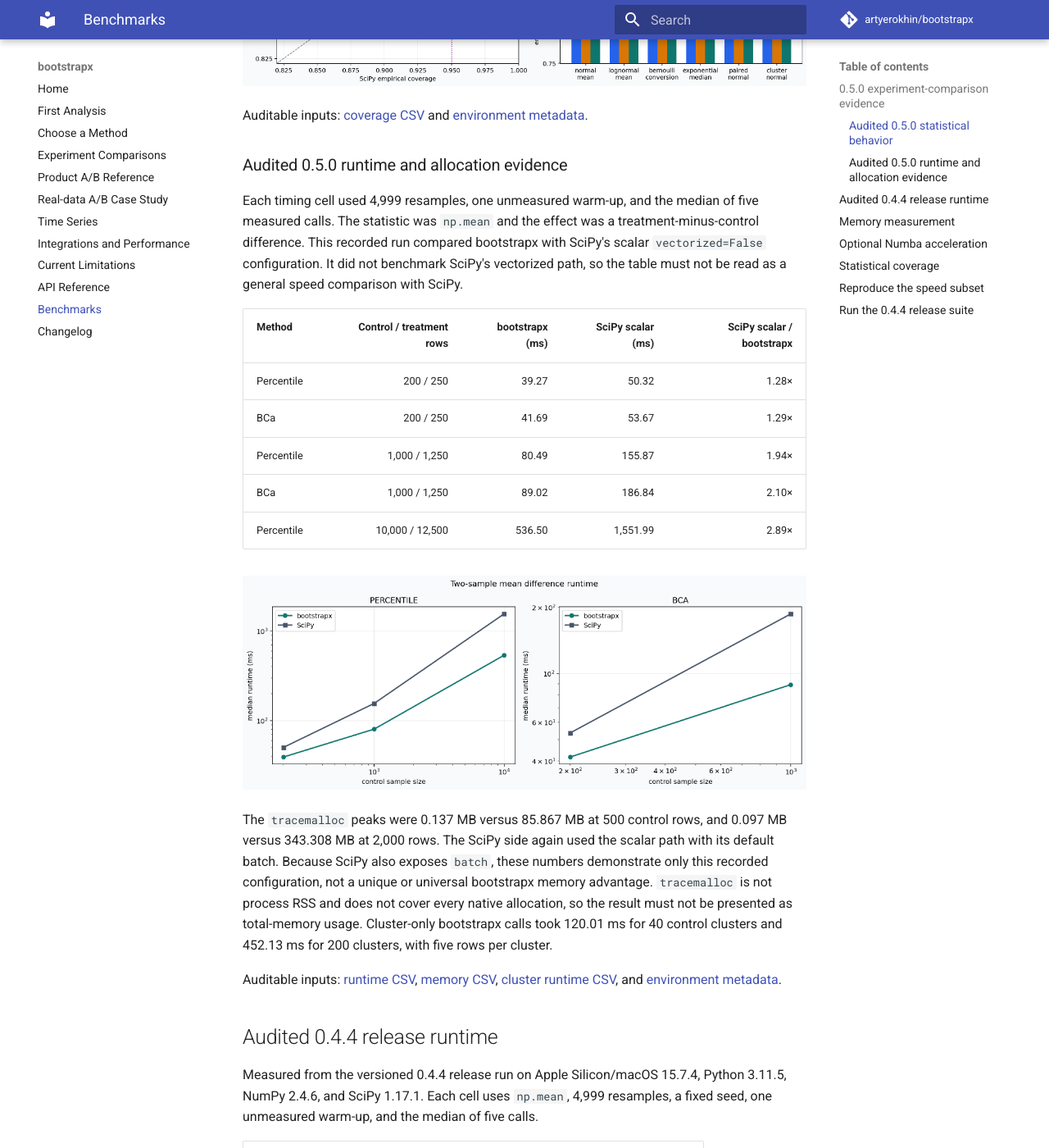
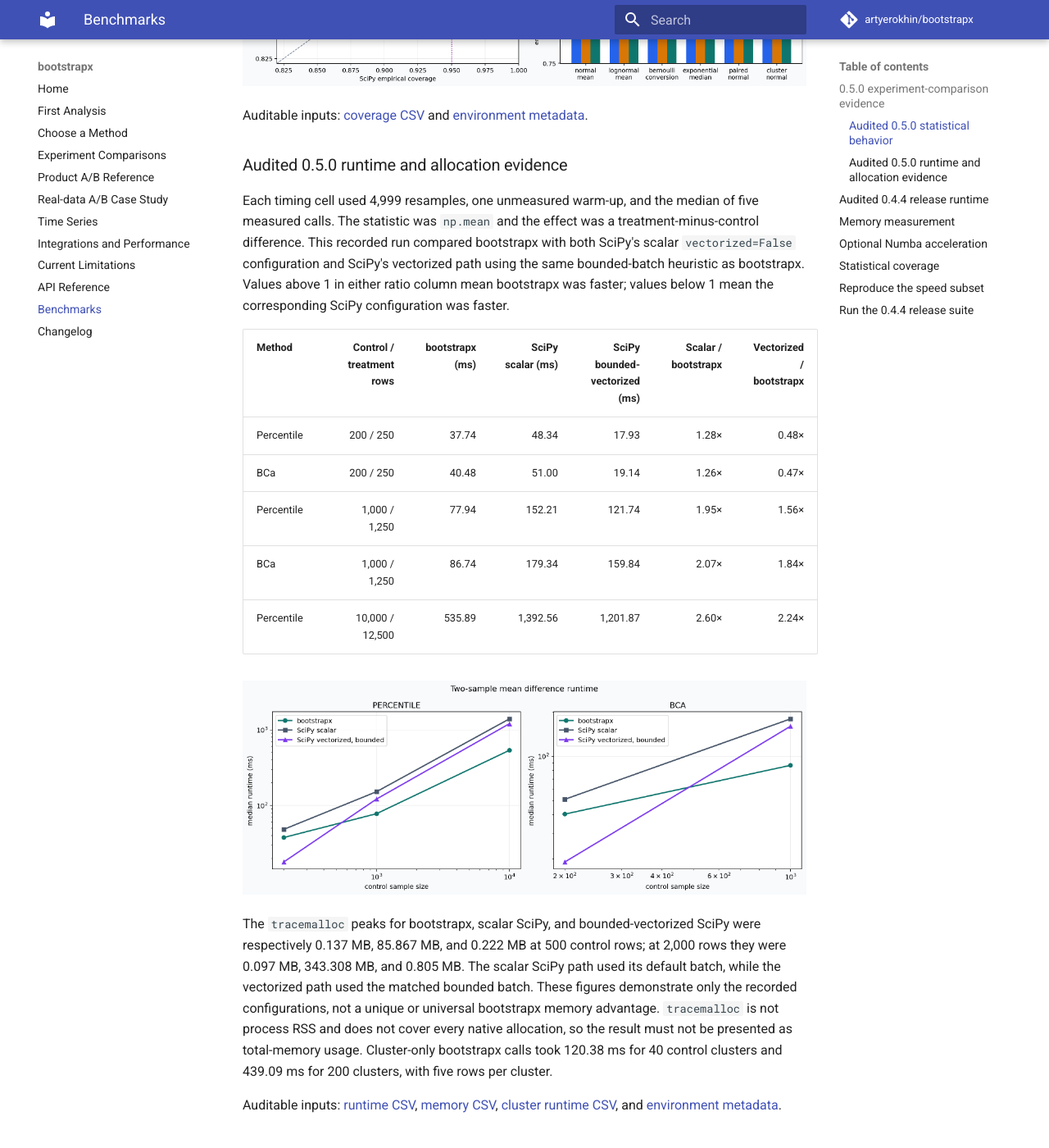
Before and after one commit to artyerokhin/bootstrapx, an MkDocs documentation site: the page built from docs/benchmarks.md, in a window 1280 px wide and 1400 px high, scrolled down 2452 px. Shown: the whole window at 82% size. Built offline with MkDocs 1.6.1 and Material for MkDocs 9.7.7, drawn with Linux system fonts in a browser that asks for light colours; comment, search, counter and statistics services are not loaded.

Commit message:
docs: record audited 0.5.0 benchmarks

```diff
--- a/docs/benchmarks.md
+++ b/docs/benchmarks.md
@@ -112,28 +112,31 @@ and [environment metadata](https://github.com/artyerokhin/bootstrapx/blob/main/b
 Each timing cell used 4,999 resamples, one unmeasured warm-up, and the median
 of five measured calls. The statistic was `np.mean` and the effect was a
 treatment-minus-control difference. This recorded run compared bootstrapx
-with SciPy's scalar `vectorized=False` configuration. It did not benchmark
-SciPy's vectorized path, so the table must not be read as a general speed
-comparison with SciPy.
+with both SciPy's scalar `vectorized=False` configuration and SciPy's
+vectorized path using the same bounded-batch heuristic as bootstrapx. Values
+above 1 in either ratio column mean bootstrapx was faster; values below 1 mean
+the corresponding SciPy configuration was faster.
 
-| Method | Control / treatment rows | bootstrapx (ms) | SciPy scalar (ms) | SciPy scalar / bootstrapx |
-|---|---:|---:|---:|---:|
-| Percentile | 200 / 250 | 39.27 | 50.32 | 1.28× |
-| BCa | 200 / 250 | 41.69 | 53.67 | 1.29× |
-| Percentile | 1,000 / 1,250 | 80.49 | 155.87 | 1.94× |
-| BCa | 1,000 / 1,250 | 89.02 | 186.84 | 2.10× |
-| Percentile | 10,000 / 12,500 | 536.50 | 1,551.99 | 2.89× |
+| Method | Control / treatment rows | bootstrapx (ms) | SciPy scalar (ms) | SciPy bounded-vectorized (ms) | Scalar / bootstrapx | Vectorized / bootstrapx |
+|---|---:|---:|---:|---:|---:|---:|
+| Percentile | 200 / 250 | 37.74 | 48.34 | 17.93 | 1.28× | 0.48× |
+| BCa | 200 / 250 | 40.48 | 51.00 | 19.14 | 1.26× | 0.47× |
+| Percentile | 1,000 / 1,250 | 77.94 | 152.21 | 121.74 | 1.95× | 1.56× |
+| BCa | 1,000 / 1,250 | 86.74 | 179.34 | 159.84 | 2.07× | 1.84× |
+| Percentile | 10,000 / 12,500 | 535.89 | 1,392.56 | 1,201.87 | 2.60× | 2.24× |
 
 ![Two-sample runtime](assets/benchmarks/v0.5.0/runtime.png)
 
-The `tracemalloc` peaks were 0.137 MB versus 85.867 MB at 500 control rows,
-and 0.097 MB versus 343.308 MB at 2,000 rows. The SciPy side again used the
-scalar path with its default batch. Because SciPy also exposes `batch`, these
-numbers demonstrate only this recorded configuration, not a unique or
-universal bootstrapx memory advantage. `tracemalloc` is not process RSS and
-does not cover every native allocation, so the result must not be presented
-as total-memory usage. Cluster-only bootstrapx calls took 120.01 ms for 40
-control clusters and 452.13 ms for 200 clusters, with five rows per cluster.
+The `tracemalloc` peaks for bootstrapx, scalar SciPy, and bounded-vectorized
+SciPy were respectively 0.137 MB, 85.867 MB, and 0.222 MB at 500 control rows;
+at 2,000 rows they were 0.097 MB, 343.308 MB, and 0.805 MB. The scalar SciPy
+path used its default batch, while the vectorized path used the matched bounded
+batch. These figures demonstrate only the recorded configurations, not a
+unique or universal bootstrapx memory advantage. `tracemalloc` is not process
+RSS and does not cover every native allocation, so the result must not be
+presented as total-memory usage. Cluster-only bootstrapx calls took 120.38 ms
+for 40 control clusters and 439.09 ms for 200 clusters, with five rows per
+cluster.
 
 Auditable inputs: [runtime CSV](https://github.com/artyerokhin/bootstrapx/blob/main/benchmark_runs/v0.5.0-release/runtime/runtime.csv),
 [memory CSV](https://github.com/artyerokhin/bootstrapx/blob/main/benchmark_runs/v0.5.0-release/runtime/memory.csv),
```
Also changed, not shown: other parts of docs/benchmarks.md (+1 -1 lines), CHANGELOG.md (+3 -3 lines), README.md (+4 -3 lines), docs/assets/benchmarks/v0.5.0/runtime.png, 4 other files.
